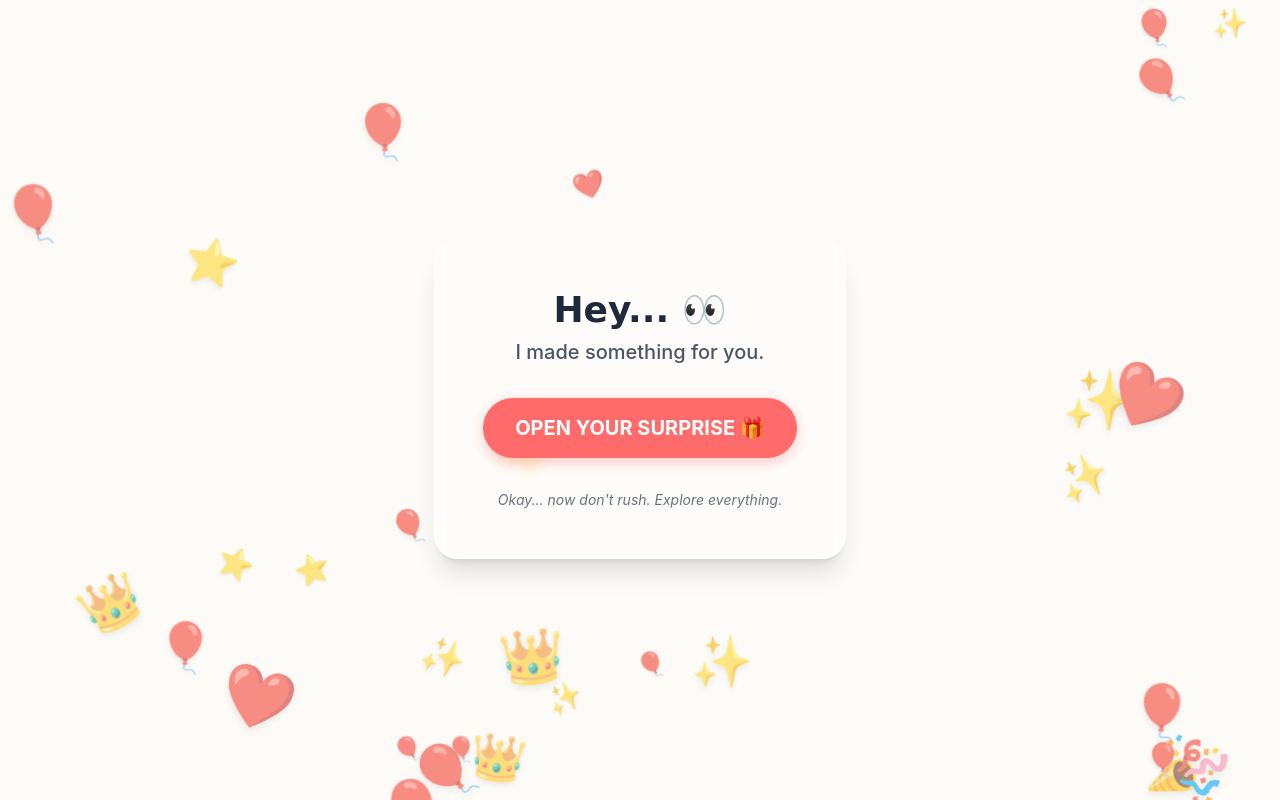
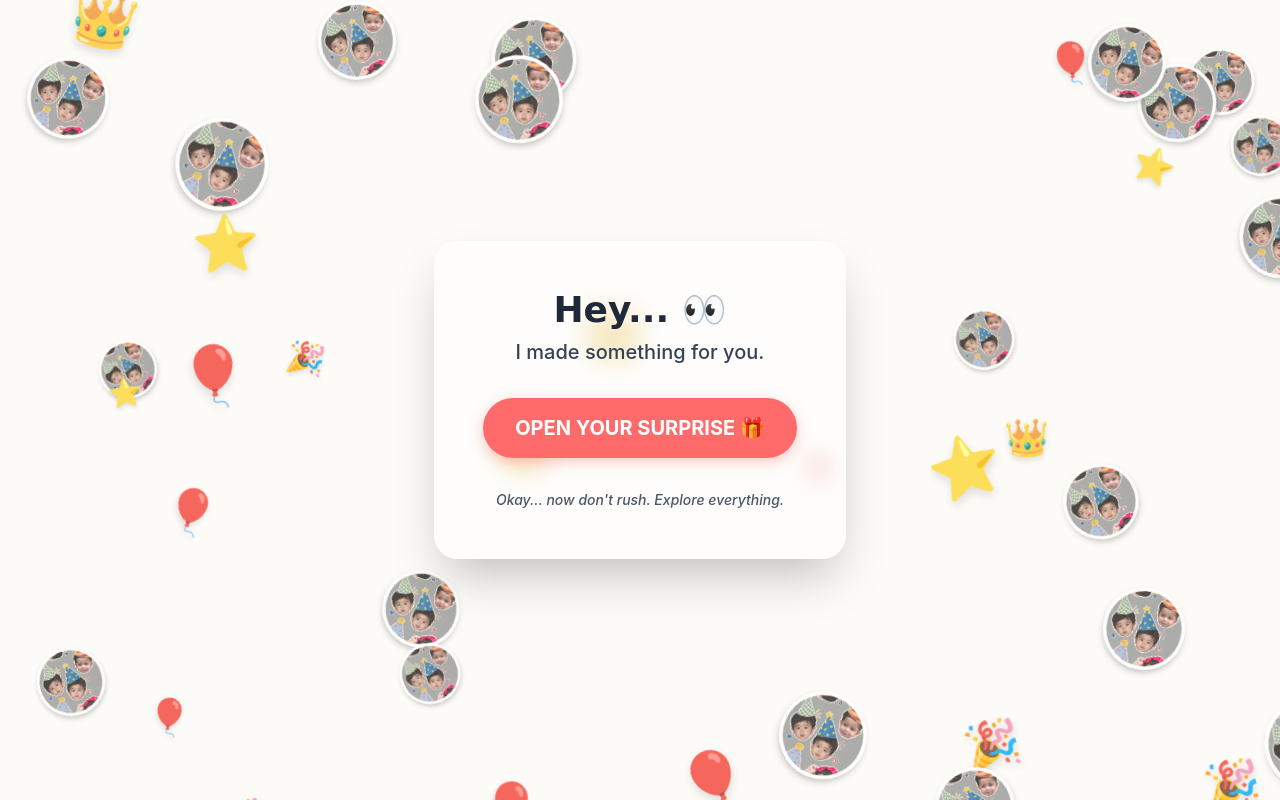
Before and after one commit to abhishekmanoli/yooo, a React (Vite) app: page / in a window 1280 px wide. Built offline with nearby package versions, Linux system fonts and the light colour scheme.

Commit message:
Add photo stickers and balloons to IntroScreen

```diff
--- a/src/components/IntroScreen.jsx
+++ b/src/components/IntroScreen.jsx
@@ -1,23 +1,32 @@
 import { motion } from "framer-motion";
 import confetti from "canvas-confetti";
 import { useEffect, useState } from "react";
+import { content } from "../data/content";
 
 export default function IntroScreen({ onStart }) {
   const [decorations, setDecorations] = useState([]);
 
   useEffect(() => {
     // Generate background decorations for the intro screen
-    const types = ["🎈", "🎈", "🎈", "👑", "⭐", "✨", "🎉", "❤️", "🎈"];
-    const items = Array.from({ length: 30 }).map((_, i) => ({
+    // Mix of emojis and the specific image sticker
+    const items = Array.from({ length: 40 }).map((_, i) => {
+      // 50% chance to be the image sticker, 50% chance to be an emoji
+      const isImage = Math.random() > 0.5;
+      const emojiTypes = ["🎈", "🎈", "👑", "⭐", "🎉"];
+
+      return {
         id: i,
-      type: types[Math.floor(Math.random() * types.length)],
+        isImage,
+        value: isImage ? content.images.hero : emojiTypes[Math.floor(Math.random() * emojiTypes.length)],
         top: Math.random() * 100 + "%",
         left: Math.random() * 100 + "%",
         rotation: Math.random() * 60 - 30,
-      scale: Math.random() * 0.8 + 0.5,
+        // Make the image stickers slightly larger than emojis
+        scale: isImage ? Math.random() * 0.4 + 0.6 : Math.random() * 0.8 + 0.5,
         delay: Math.random() * 2,
         duration: Math.random() * 3 + 2,
-    }));
+      };
+    });
     setDecorations(items);
   }, []);
 
@@ -34,14 +43,14 @@ export default function IntroScreen({ onStart }) {
   return (
     <div className="fixed inset-0 flex flex-col items-center justify-center bg-[#fdfbf7] z-50 overflow-hidden">
       {/* Decorative Background Layer */}
-      <div className="absolute inset-0 pointer-events-none opacity-60">
+      <div className="absolute inset-0 pointer-events-none opacity-80">
         {decorations.map((item) => (
           <motion.div
             key={item.id}
             initial={{ y: 0 }}
             animate={{
-              y: ["-10px", "10px", "-10px"],
-              rotate: [item.rotation - 5, item.rotation + 5, item.rotation - 5]
+              y: ["-15px", "15px", "-15px"],
+              rotate: [item.rotation - 8, item.rotation + 8, item.rotation - 8]
             }}
             transition={{
               duration: item.duration,
@@ -49,7 +58,7 @@ export default function IntroScreen({ onStart }) {
               ease: "easeInOut",
               delay: item.delay
             }}
-            className="absolute text-5xl drop-shadow-md"
+            className="absolute drop-shadow-lg"
             style={{
               top: item.top,
               left: item.left,
@@ -57,7 +66,17 @@ export default function IntroScreen({ onStart }) {
               rotate: item.rotation
             }}
           >
-            {item.type}
+            {item.isImage ? (
+              <div className="w-24 h-24 rounded-full border-4 border-white overflow-hidden shadow-md bg-white">
+                <img
+                  src={item.value}
+                  alt="Sticker"
+                  className="w-full h-full object-cover"
+                />
+              </div>
+            ) : (
+              <span className="text-5xl">{item.value}</span>
+            )}
           </motion.div>
         ))}
       </div>
@@ -66,11 +85,11 @@ export default function IntroScreen({ onStart }) {
         initial={{ opacity: 0, y: 20 }}
         animate={{ opacity: 1, y: 0 }}
         transition={{ duration: 0.8 }}
-        className="text-center space-y-8 relative z-10 bg-white/40 p-12 rounded-3xl backdrop-blur-sm border border-white/50 shadow-xl"
+        className="text-center space-y-8 relative z-10 bg-white/60 p-12 rounded-3xl backdrop-blur-md border border-white/50 shadow-2xl"
       >
         <div className="space-y-2">
           <h2 className="text-2xl md:text-4xl font-handwritten text-gray-800 font-bold">Hey... 👀</h2>
-          <p className="text-lg md:text-xl text-gray-600 font-sans font-medium">I made something for you.</p>
+          <p className="text-lg md:text-xl text-gray-700 font-sans font-medium">I made something for you.</p>
         </div>
 
         <motion.button
@@ -86,7 +105,7 @@ export default function IntroScreen({ onStart }) {
           initial={{ opacity: 0 }}
           animate={{ opacity: 1 }}
           transition={{ delay: 1.5, duration: 1 }}
-          className="text-sm text-gray-500 italic"
+          className="text-sm text-gray-600 italic font-medium"
         >
           Okay... now don't rush. Explore everything.
         </motion.p>
```
Lines whose indentation alone changed are shown as unchanged.
